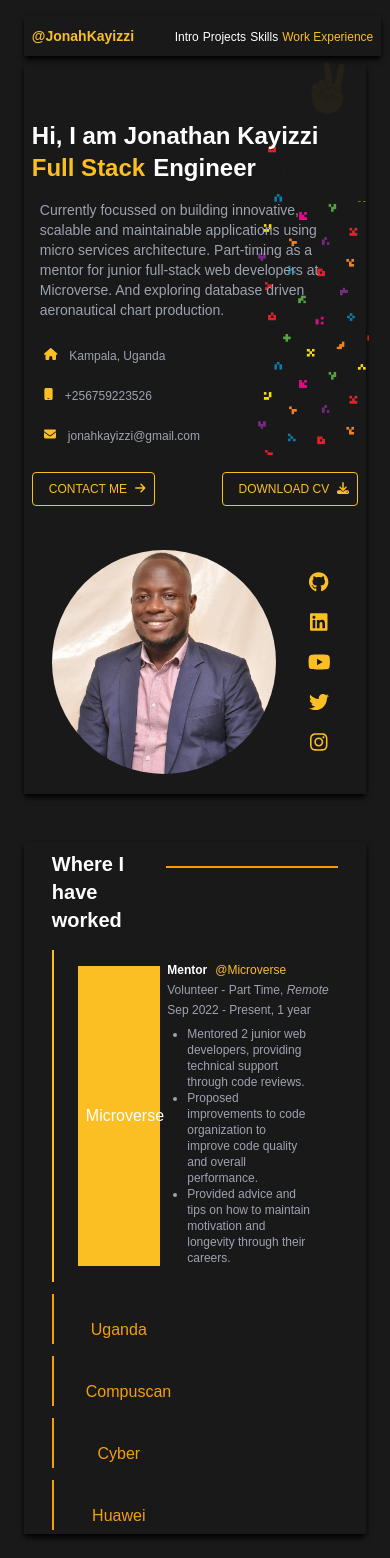
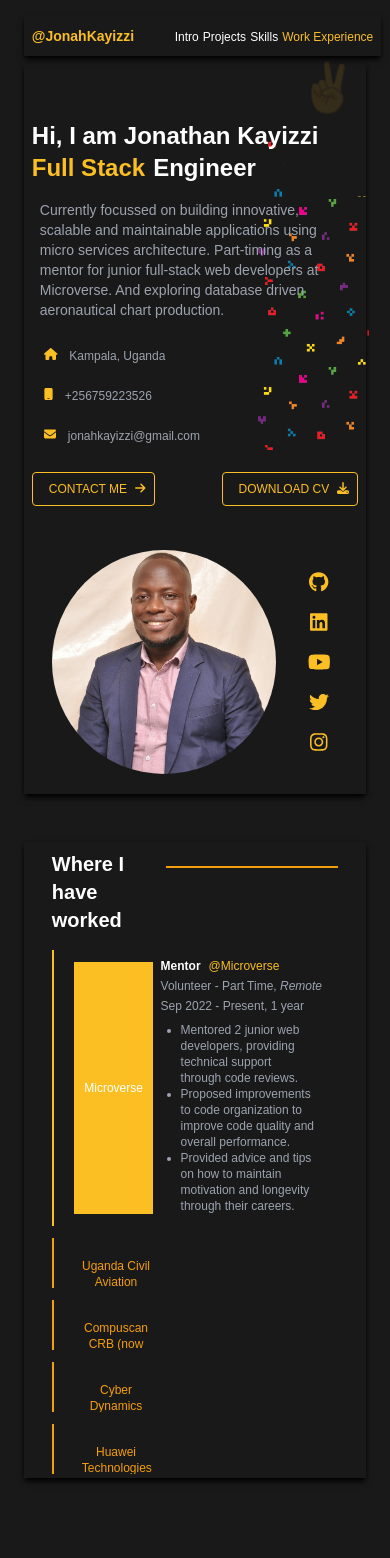
Before and after one commit to JonahKayizzi/my-portfolio, a React (Create React App) app: page /employment in a window 390 px wide. After the commit the page ends 1502 px from the top, so only its background shows below. Built offline with nearby package versions, Linux system fonts and the light colour scheme.

Commit message:
Change size of employment history for small screens

```diff
--- a/src/components/Employment.js
+++ b/src/components/Employment.js
@@ -24,7 +24,7 @@ const History = () => {
       {employments.map((employment) => (
         <div
           key={employment}
-          className={`bg-[rgb(25,25,25)] font-thin lg:my-3 my-1 p-2 w-full ${
+          className={`bg-[rgb(25,25,25)] font-thin lg:my-3 my-1 sm:p-2 p-1 w-full ${
             expandedEmploymentId === employment.id
               ? 'border-l-2 border-amber-400'
               : 'border-l-2 border-amber-500'
@@ -35,7 +35,7 @@ const History = () => {
             overflow: 'hidden',
           }}
         >
-          <h2 className="lg:text-lg text:sm my-2 text-left ml-4 w-1/3">
+          <h2 className="lg:text-lg sm:text-sm text-xs my-2 text-left ml-4 w-1/3">
             <button
               className={`text-amber-400 font-light h-full w-11/12 p-2 ${
                 expandedEmploymentId === employment.id
```
